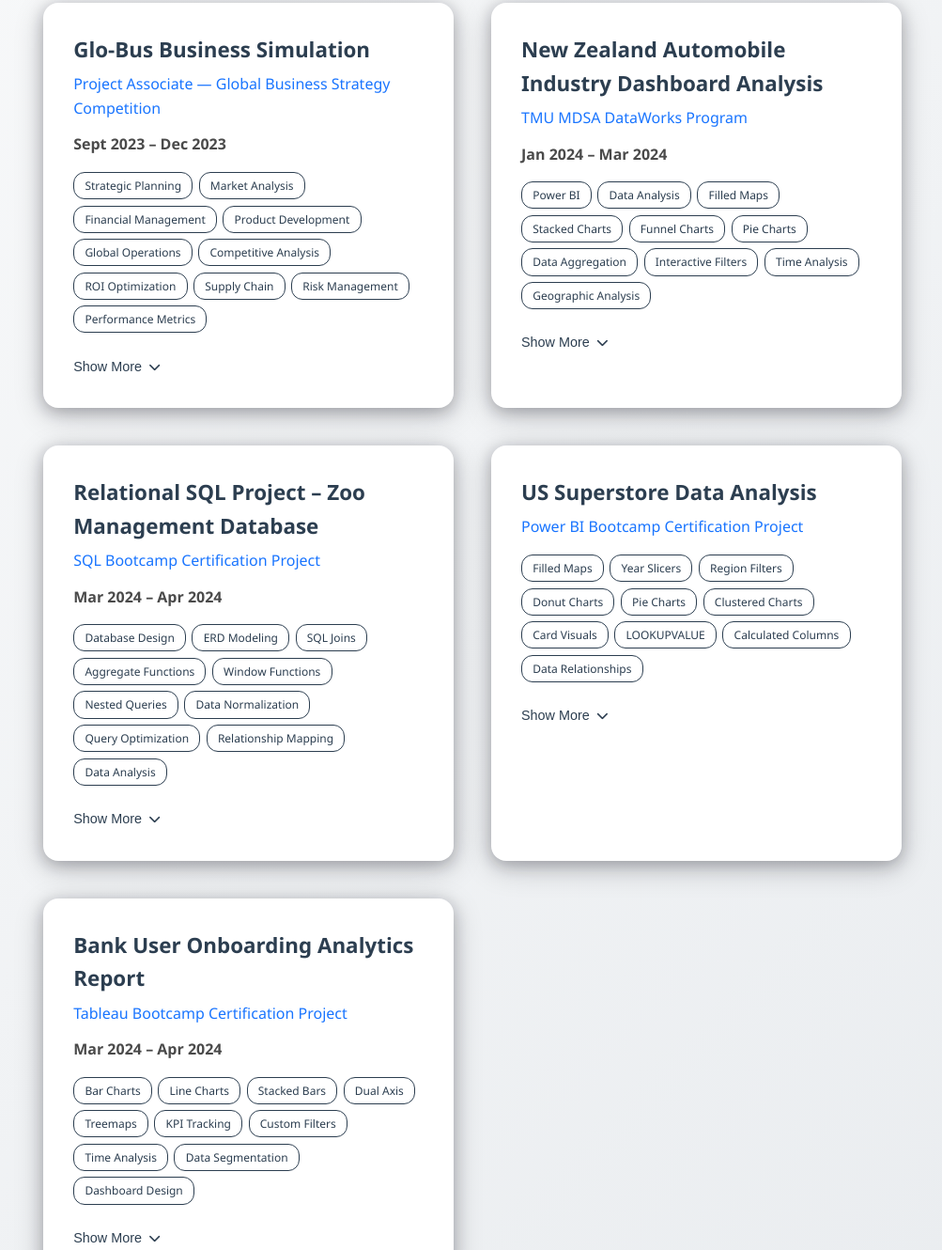
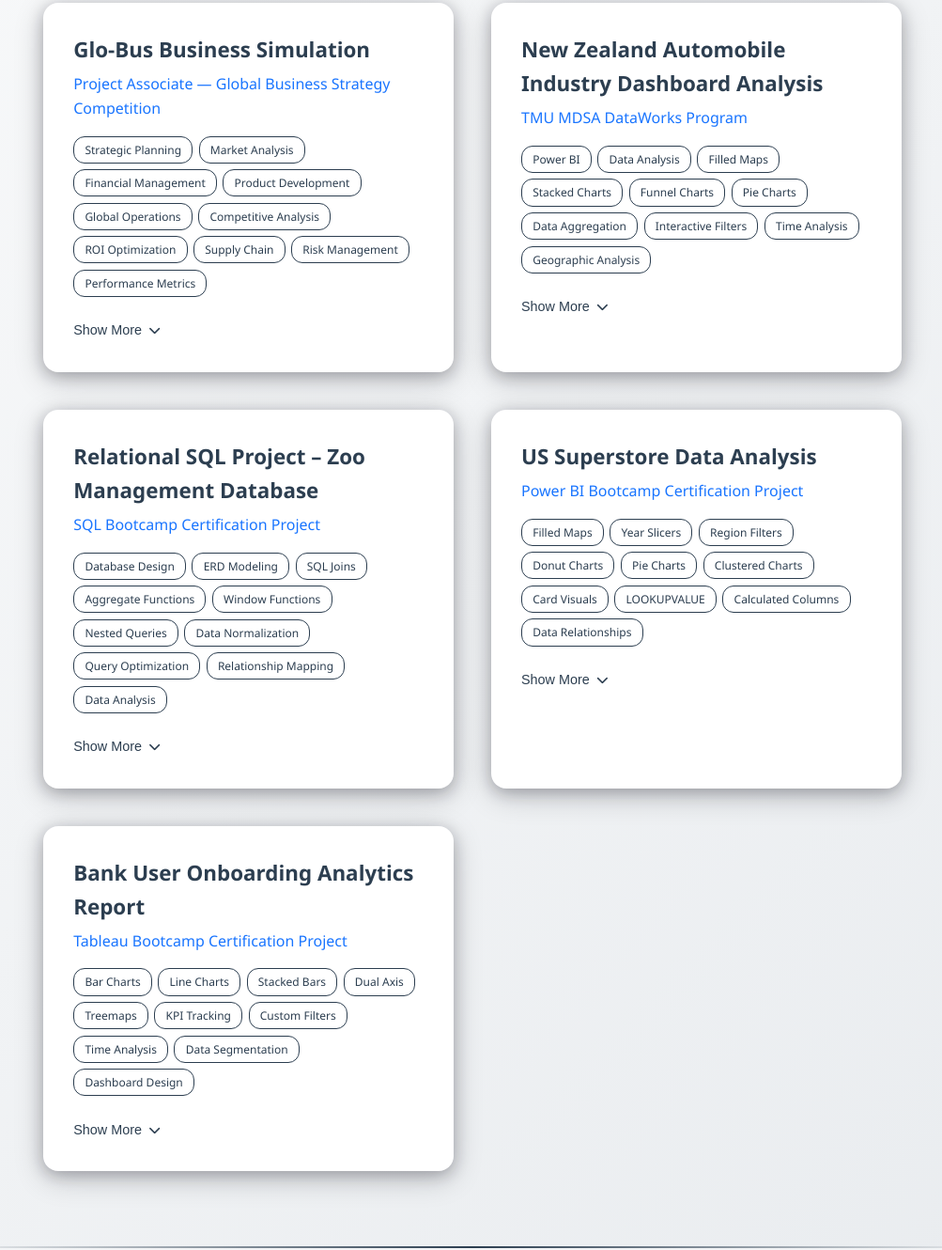
Before and after one commit to Aryank321/aryankhurram.github.io, a plain HTML site: page index.html in a window 1280 px wide. Shown: the part 4388-5718 px from the top of the page at 94% size, without its empty margins (137-1140 px from the left). Drawn offline with Linux system fonts and the light colour scheme.

Commit message:
chore: remove all project dates and years from Projects section

```diff
--- a/index.html
+++ b/index.html
@@ -406,7 +406,6 @@
                 <div class="project-card">
                     <h3>Glo-Bus Business Simulation</h3>
                     <h4>Project Associate &mdash; Global Business Strategy Competition</h4>
-                    <p><strong>Sept 2023 – Dec 2023</strong></p>
 
                     <div class="project-tech">
                         <span>Strategic Planning</span>
@@ -460,7 +459,6 @@
                 <div class="project-card">
                     <h3>New Zealand Automobile Industry Dashboard Analysis</h3>
                     <h4>TMU MDSA DataWorks Program</h4>
-                    <p><strong>Jan 2024 – Mar 2024</strong></p>
 
                     <div class="project-tech">
                         <span>Power BI</span>
@@ -514,7 +512,6 @@
                 <div class="project-card">
                     <h3>Relational SQL Project – Zoo Management Database</h3>
                     <h4>SQL Bootcamp Certification Project</h4>
-                    <p><strong>Mar 2024 – Apr 2024</strong></p>
 
                     <div class="project-tech">
                         <span>Database Design</span>
@@ -621,7 +618,6 @@
                 <div class="project-card">
                     <h3>Bank User Onboarding Analytics Report</h3>
                     <h4>Tableau Bootcamp Certification Project</h4>
-                    <p><strong>Mar 2024 – Apr 2024</strong></p>
 
                     <div class="project-tech">
                         <span>Bar Charts</span>
```
